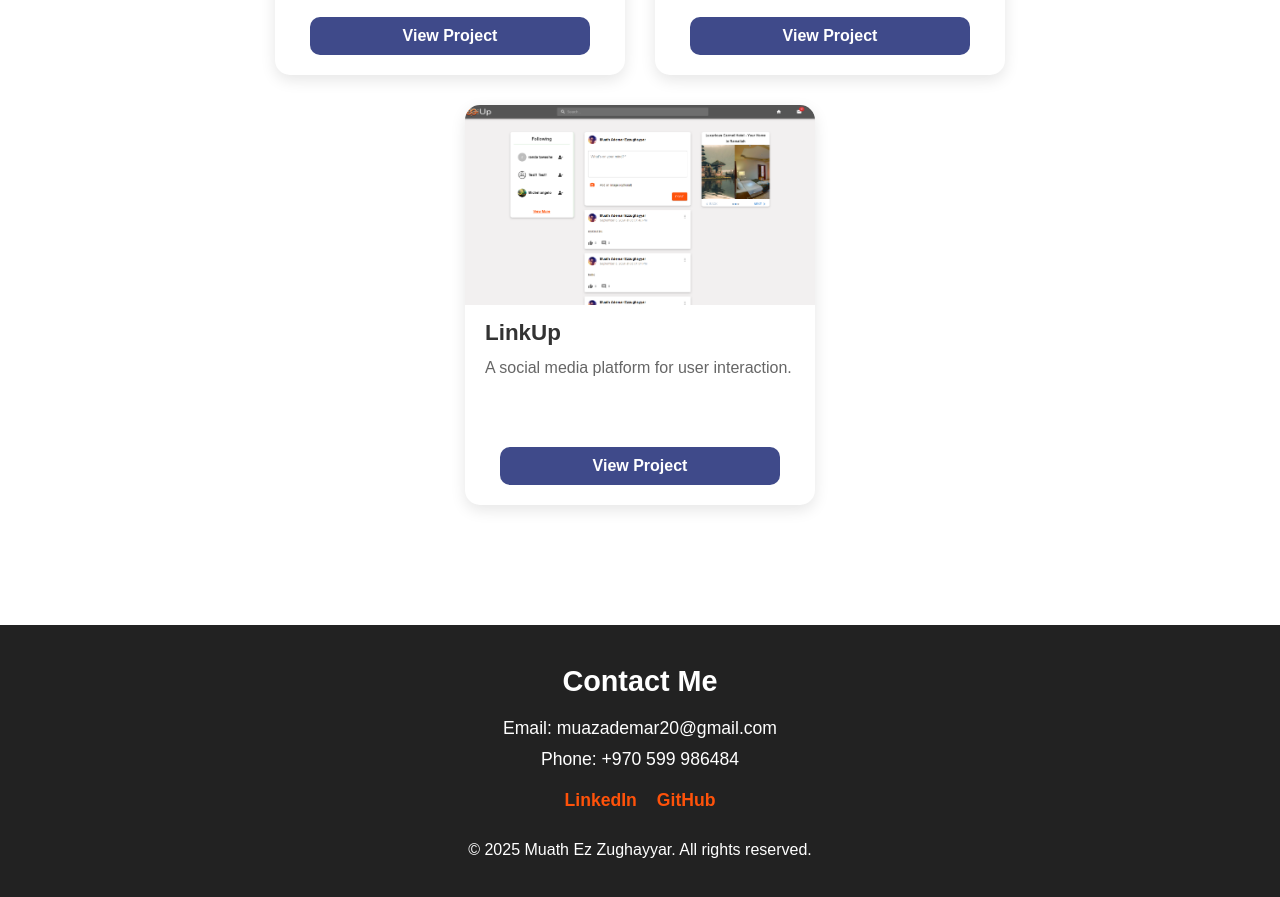
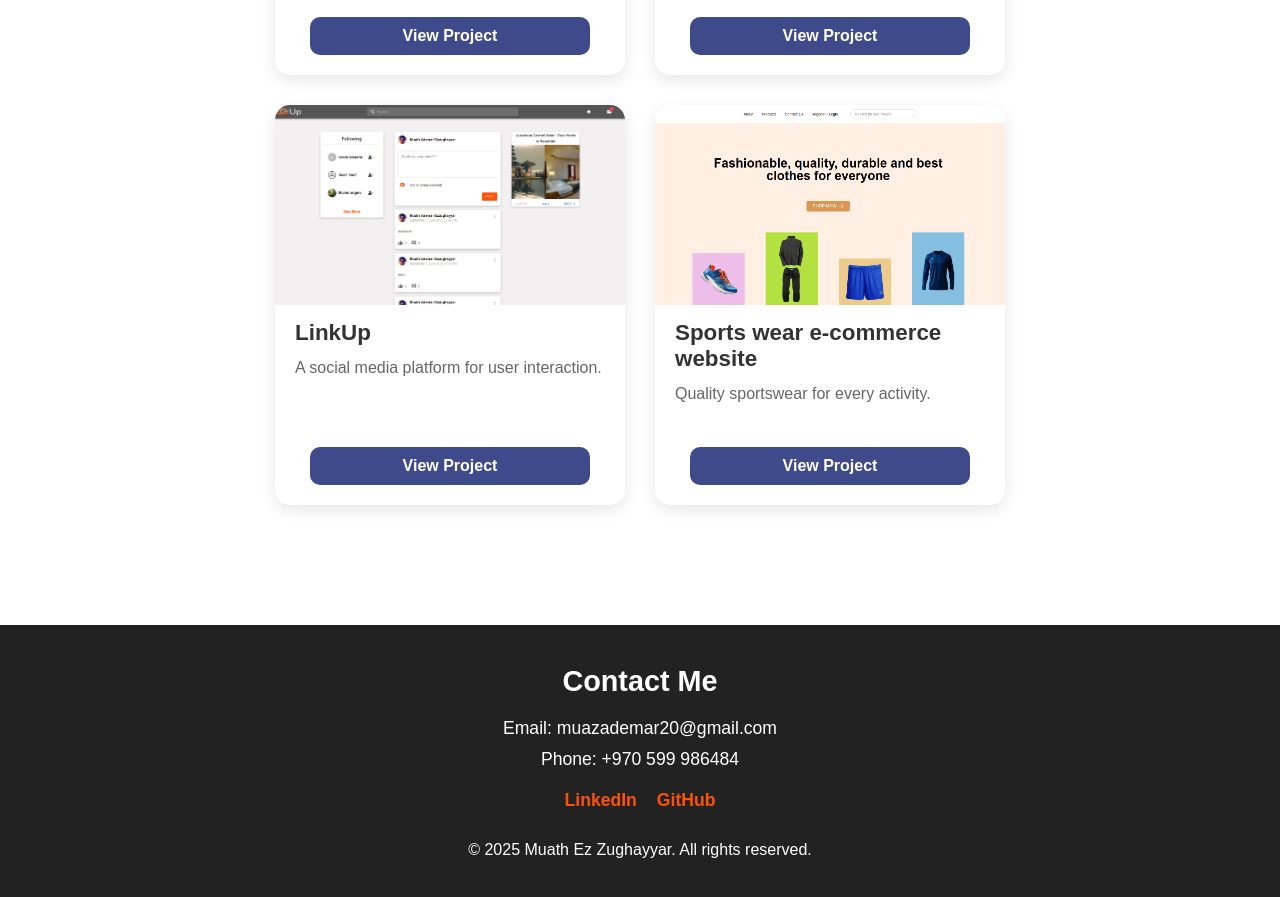
Before and after one commit to Muath-Ademar/my-portfolio, a plain HTML site: page index.html in a window 1280 px wide. Shown: the part 3260-4157 px from the top of the page. Drawn offline with Linux system fonts and the light colour scheme.

Commit message:
added a new project

```diff
--- a/index.html
+++ b/index.html
@@ -27,7 +27,7 @@
         <div class="welcome-message">
             <h2>Welcome to My Portfolio!</h2>
             <p>Turning ideas into reality, one line of code at a time! I'm Muath, a Full Stack Developer who loves crafting seamless digital experiences. Have a project in mind? Let's connect!</p>
-            <a href="https://wa.me/00972599986484" target="_blank" class="btn">
+            <a href="https://wa.me/+972599986484" target="_blank" class="btn">
                 <svg xmlns="http://www.w3.org/2000/svg" width="24" height="24" viewBox="0 0 24 24" fill="currentColor">
                     <path d="M12 0C5.373 0 0 5.373 0 12c0 2.118.554 4.115 1.605 5.89L0 24l6.46-1.579C8.223 23.448 10.047 24 12 24c6.627 0 12-5.373 12-12S18.627 0 12 0zm0 22c-1.774 0-3.493-.472-5-1.362l-.368-.219-3.808.934 1.09-3.723-.235-.38C2.583 15.25 2 13.67 2 12 2 6.477 6.477 2 12 2s10 4.477 10 10-4.477 10-10 10zm5.421-7.542c-.299-.149-1.773-.876-2.048-.975-.274-.099-.473-.149-.673.15-.199.298-.774.975-.948 1.173-.174.199-.348.224-.647.075-.299-.149-1.264-.465-2.407-1.482-.888-.789-1.488-1.763-1.662-2.062-.174-.298-.019-.46.13-.609.133-.132.298-.348.448-.522.149-.174.199-.298.299-.497.1-.199.05-.373-.025-.522-.075-.149-.673-1.612-.922-2.208-.243-.581-.487-.502-.673-.51-.173-.008-.373-.01-.573-.01s-.524.075-.8.373c-.274.298-1.049 1.027-1.049 2.502 0 1.475 1.075 2.9 1.225 3.1.15.199 2.123 3.248 5.148 4.554.719.31 1.279.496 1.717.635.721.229 1.375.197 1.892.119.578-.087 1.773-.725 2.021-1.426.248-.702.248-1.3.174-1.426-.075-.125-.275-.199-.574-.348z"/>
                 </svg>
@@ -153,6 +153,12 @@
             <p>A social media platform for user interaction.</p>
             <a href="https://github.com/mustafataha5/LinkUp" target="_blank">View Project</a>
         </div>
+            <div class="project">
+            <img src="imgs/Screenshot 2025-08-20 063217.png" />
+            <h3>Sports wear e-commerce website</h3>
+            <p>Quality sportswear for every activity.</p>
+            <a href="https://e-commerce-project-rouge-sigma.vercel.app/" target="_blank">View Project</a>
+        </div>
     </section>
 
     <footer class="footer">
```
Also changed, not shown: imgs/Screenshot 2025-08-20 062959.png (added), imgs/Screenshot 2025-08-20 063217.png (added).
